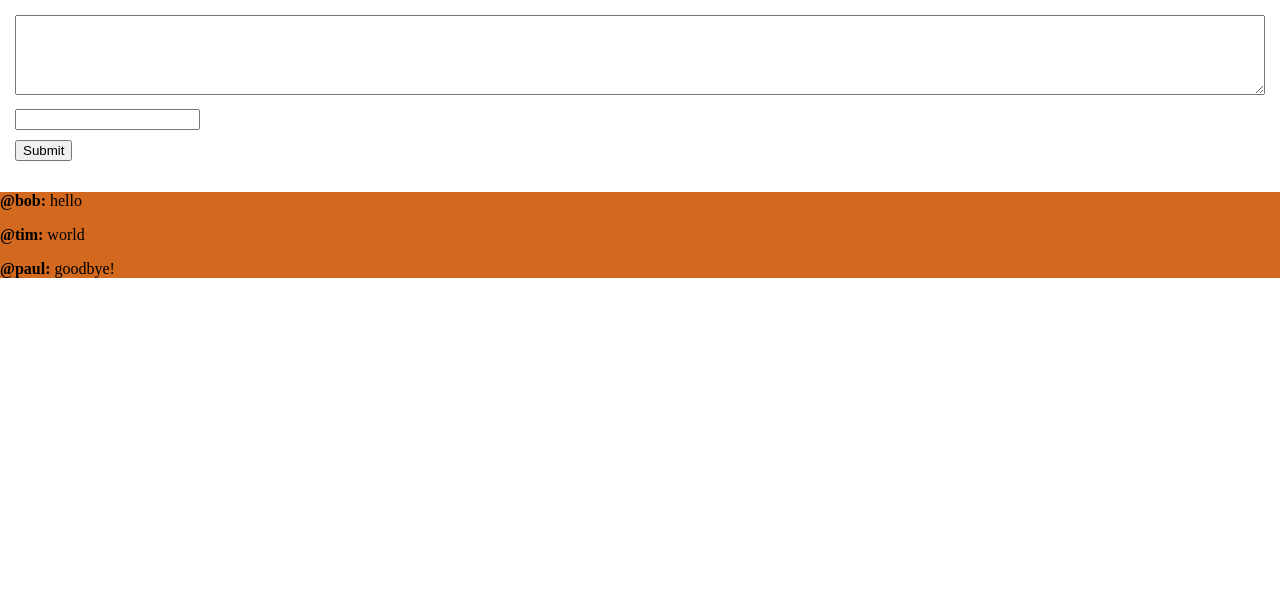
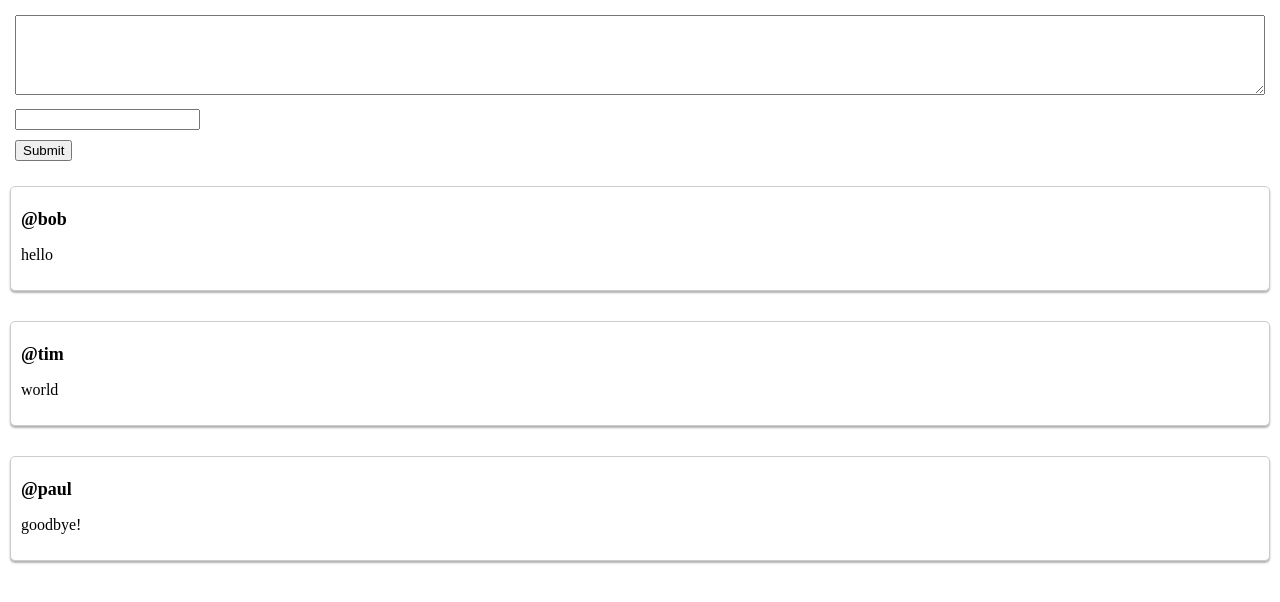
Before and after one commit to kmiller96/menagerie, a Next.js app in the folder prototypes/web/postboard/frontend/: page / in a window 1280 px wide. Shown: the top 602 px of the page. Built offline with nearby package versions, Linux system fonts and the light colour scheme.

Commit message:
Stylised the feed posts

```diff
--- a/prototypes/web/postboard/frontend/src/app/components/feed.module.css
+++ b/prototypes/web/postboard/frontend/src/app/components/feed.module.css
@@ -1,3 +1,44 @@
+/* Styling of the feed */
 .feed {
-	background-color: chocolate;
+  display: flex;
+
+  flex-flow: column;
+  justify-content: center;
+  align-items: center;
+
+  padding: 10px;
 }
+
+/* Styling of the individual posts */
+.post {
+  background-color: #fff;
+
+  /* Flex information */
+  box-sizing: border-box;
+
+  /* Margins & paddings */
+  margin: 15px 10px;
+  padding: 10px;
+
+  /* Height & Width */
+  min-height: 50px;
+  width: 100%;
+
+  /* Box drawing */
+  border: 1px solid #ccc;
+  border-radius: 5px;
+  box-shadow: 0 2px 2px rgba(0, 0, 0, 0.3);
+}
+
+.post:first-child {
+  margin-top: 0;
+}
+
+.post:last-child {
+  margin-bottom: 0;
+}
+
+/* Styling of the post header */
+.post h1 {
+  font-size: 18px;
+}
--- a/prototypes/web/postboard/frontend/src/app/components/feed.tsx
+++ b/prototypes/web/postboard/frontend/src/app/components/feed.tsx
@@ -28,8 +28,9 @@ export default function Feed() {
 /** Individual feed post */
 function FeedPost({ author, content }: { author: string, content: string }) {
 	return (
-		<div>
-			<p><b>@{author}:</b> {content}</p>
+		<div className={styles.post}>
+			<h1>@{author}</h1>
+			<p>{content}</p>
 		</div>
 	)
 }
```
Also changed, not shown: prototypes/web/postboard/frontend/src/app/globals.css (line endings or trailing spaces).
